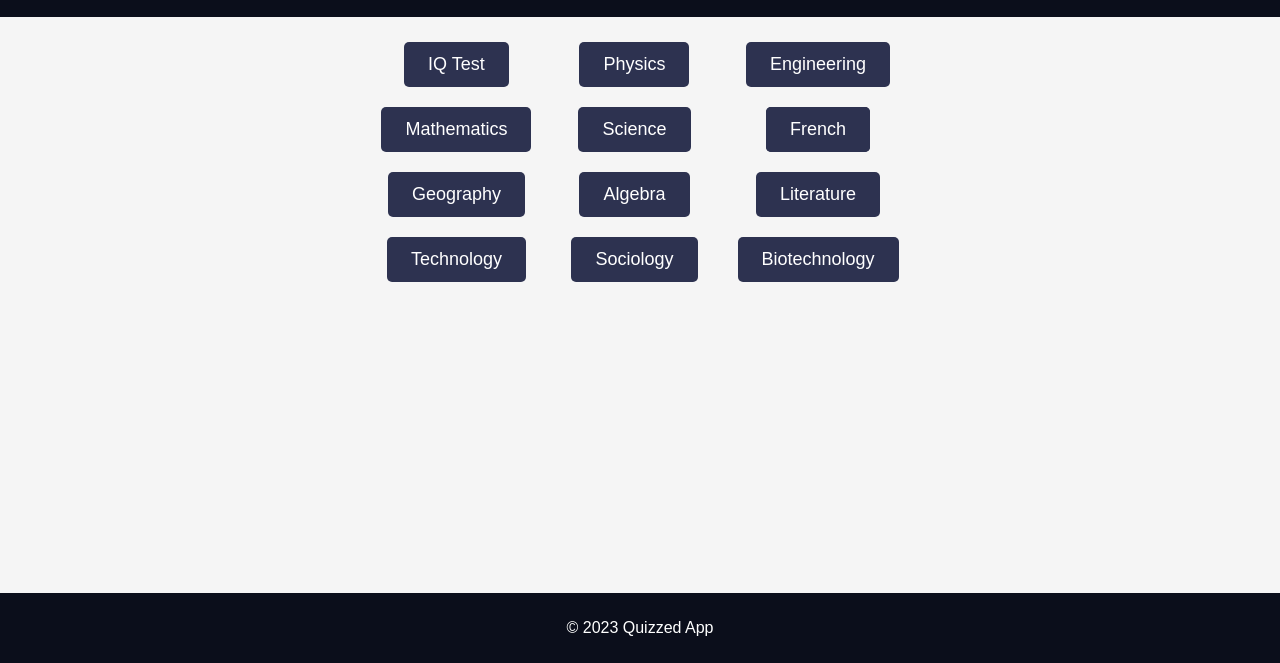
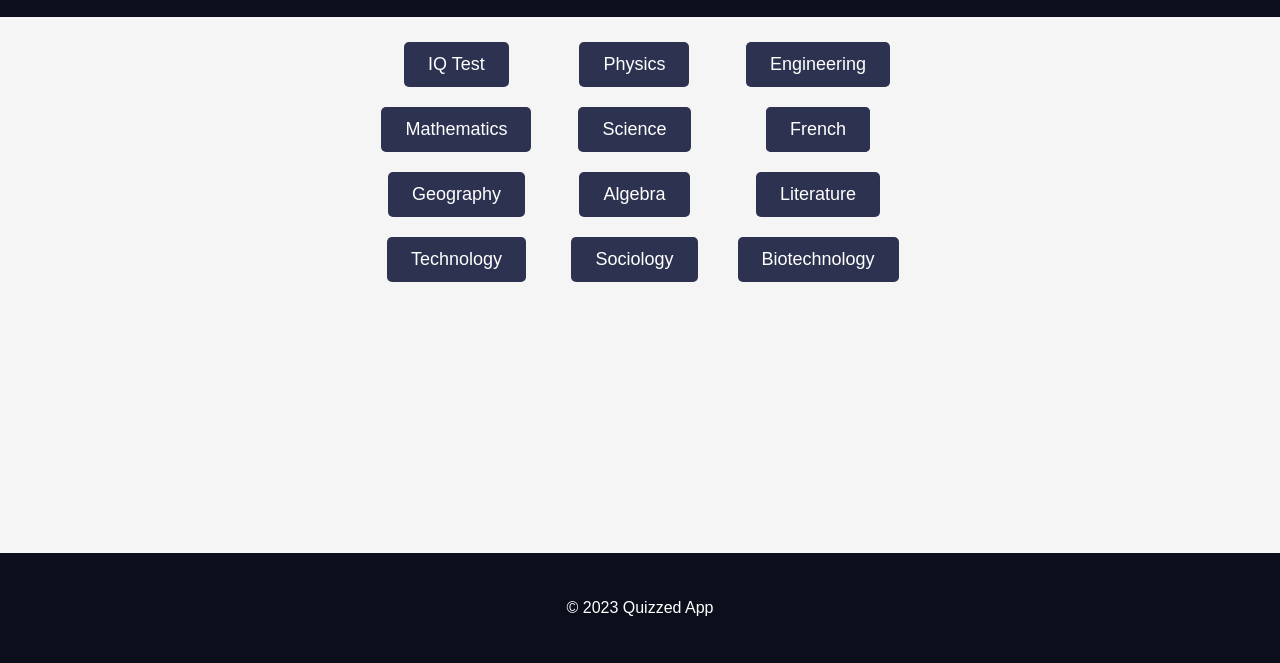
Before and after one commit to Muth80/https---github.com-Muth80-quizzed, a website: page public/index.html in a window 1280 px wide. Shown: the part 137-800 px from the top of the page. Drawn offline with Linux system fonts and the light colour scheme.

Commit message:
A new commit

```diff
--- a/public/index.html
+++ b/public/index.html
@@ -91,7 +91,7 @@
             justify-content: center;
             align-items: center;
             width: 100%;
-            padding: 10px 0;
+            padding: 30px 0;
             background-color: #0b0e1b;
             color: #fff;
             margin-top: auto; /* Push footer to the bottom */
```
Lines whose indentation alone changed are shown as unchanged.
